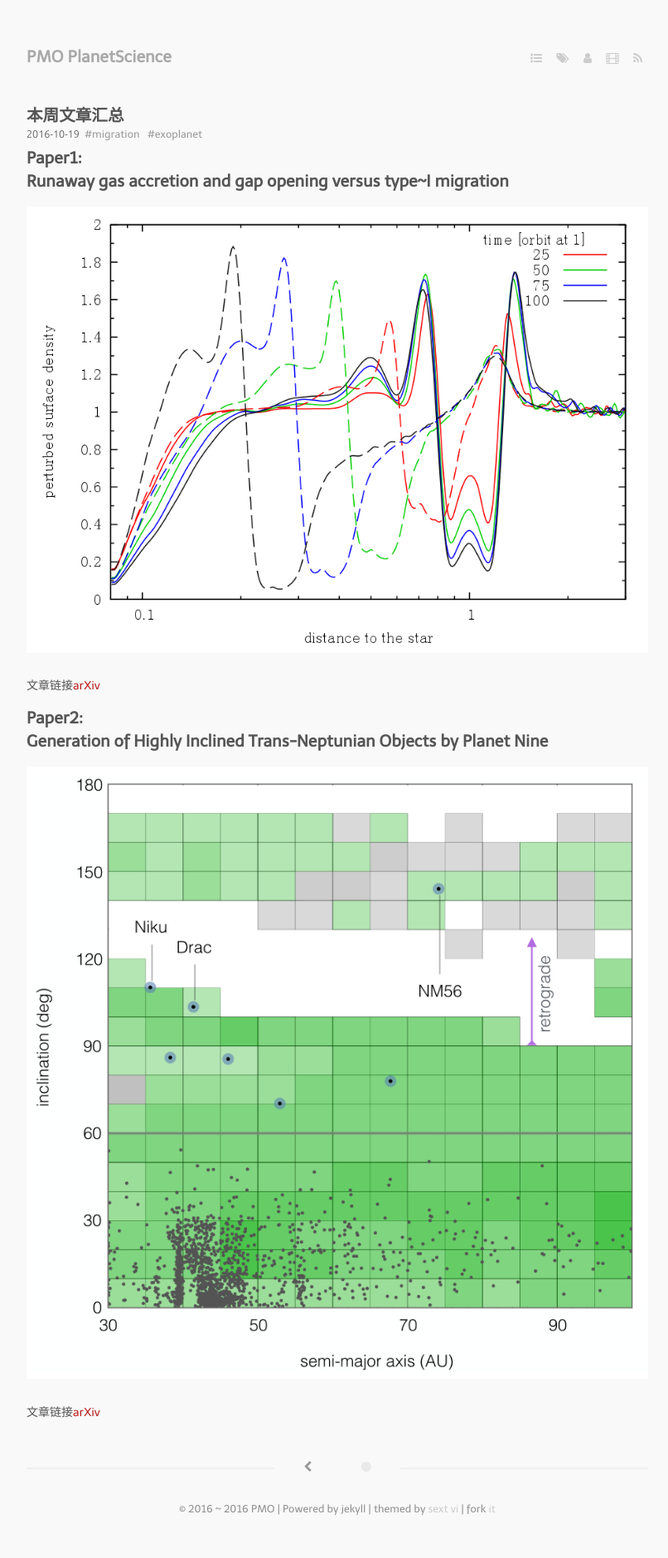
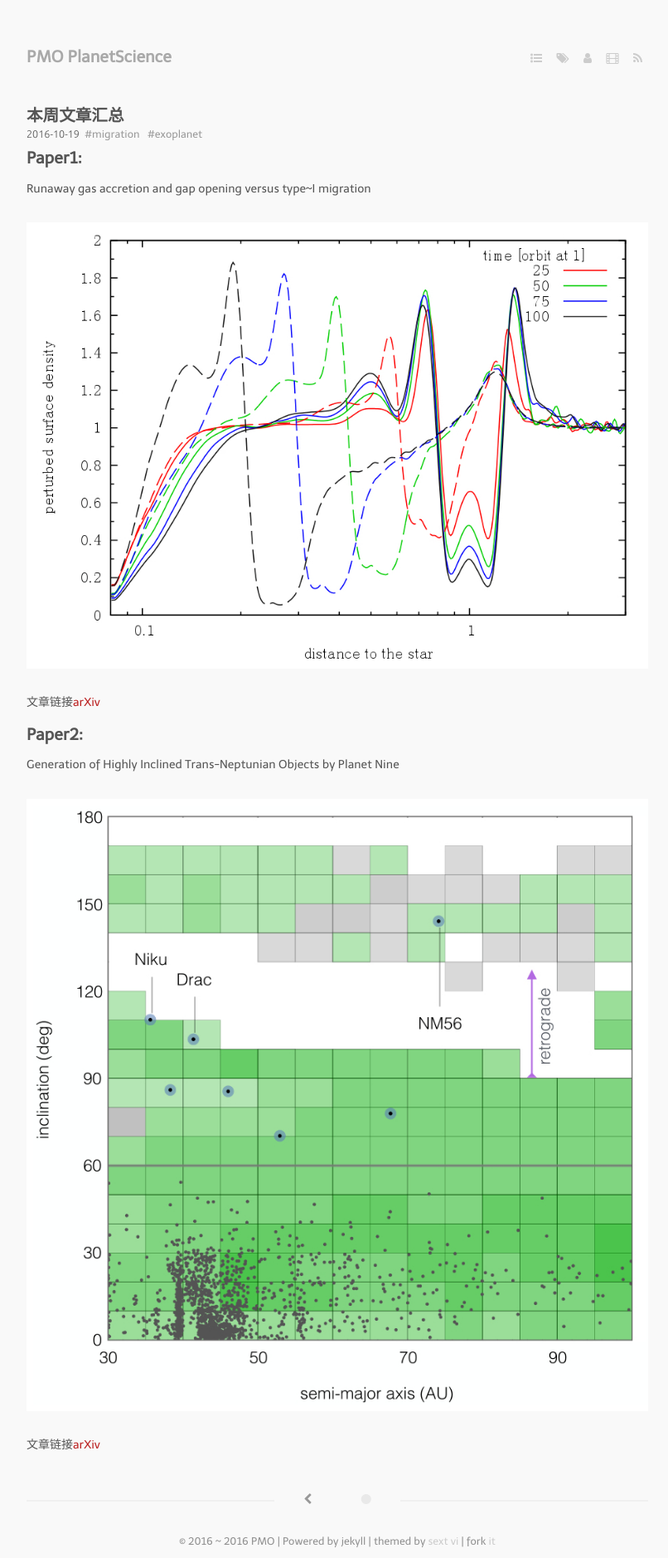
Before and after one commit to planetscience/planetscience.github.io, a Jekyll site: the page built from _posts/2016-10-19-papers.markdown, in a window 1280 px wide. Shown: the whole page at 83% size, without its empty margins (233-1039 px from the left). Built offline with Jekyll 4.4.1, drawn with Linux system fonts in a browser that asks for light colours; nearby versions of some CDN libraries; some web fonts are replaced; a script that is not in the unit is left out; before the commit the page ends 1839 px from its top, so only the background shows below that.

Commit message:
edit 20161017

```diff
--- a/_posts/2016-10-19-papers.markdown
+++ b/_posts/2016-10-19-papers.markdown
@@ -8,7 +8,7 @@ tags:
 
 # Paper1:
 
-## Runaway gas accretion and gap opening versus type~I migration
+Runaway gas accretion and gap opening versus type~I migration
 
 ![](/media/files/2016/10/19/paper1.png)
 
@@ -17,7 +17,7 @@ tags:
 
 # Paper2:
 
-## Generation of Highly Inclined Trans-Neptunian Objects by Planet Nine
+Generation of Highly Inclined Trans-Neptunian Objects by Planet Nine
 
 ![](/media/files/2016/10/19/paper2.png)
 
```
